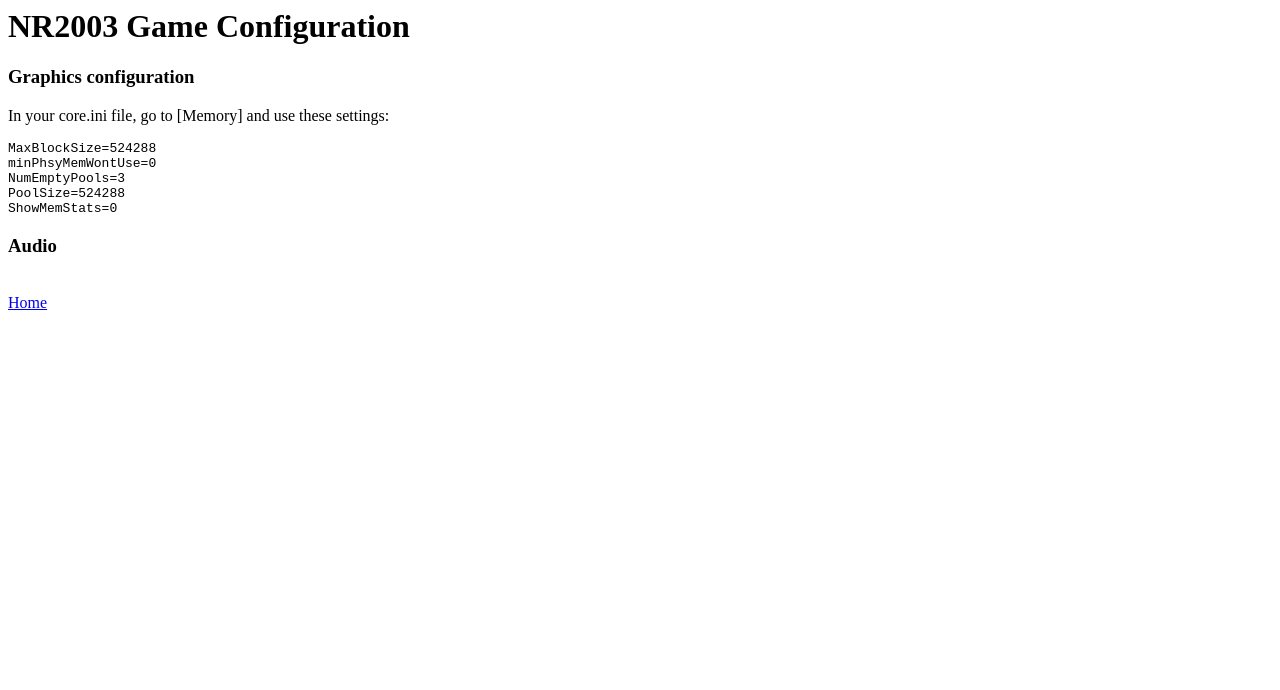
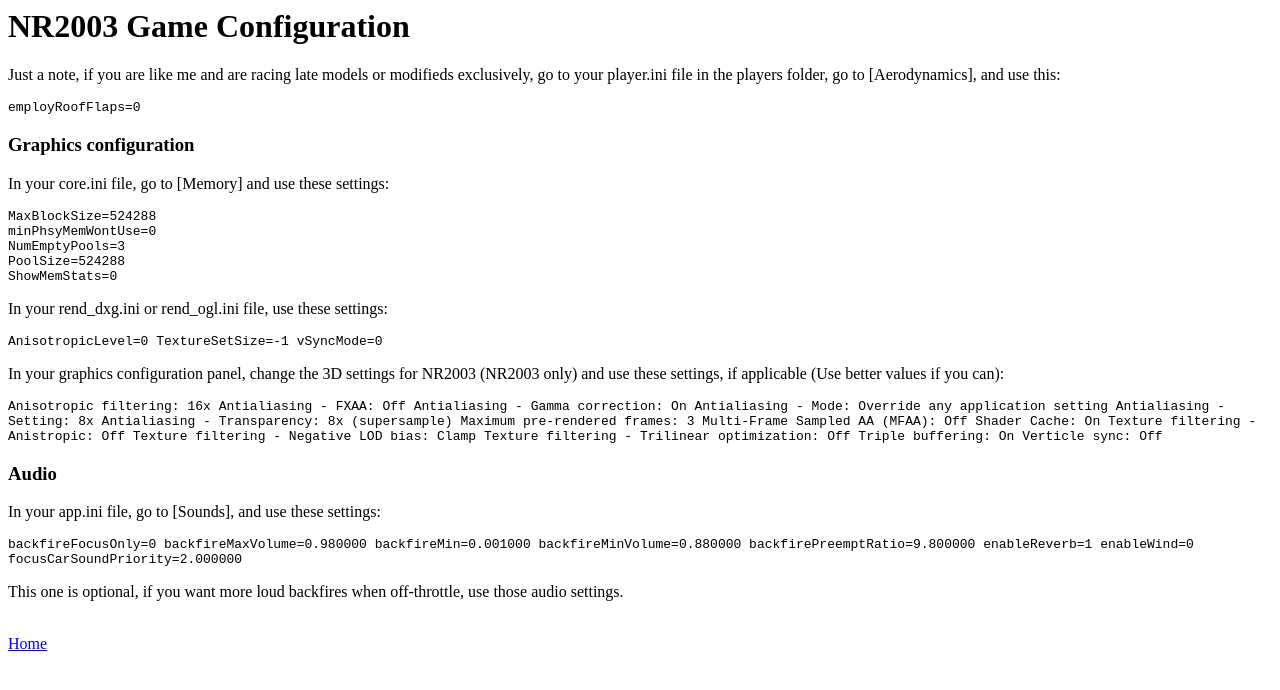
Before and after one commit to nulvoid/nulvoid.github.io, a plain HTML site: page configuration.html in a window 1280 px wide. Drawn offline with Linux system fonts and the light colour scheme.

Commit message:
Update configuration.html

```diff
--- a/configuration.html
+++ b/configuration.html
@@ -7,9 +7,18 @@
 	</STYLE>
 </HEAD>
 <BODY style="background : white">
+
 <H1 style="color : #000000">
 	NR2003 Game Configuration
 </H1>
+
+<P>Just a note, if you are like me and are racing late models or modifieds exclusively, go to your player.ini file in the players folder, go to [Aerodynamics], and use this:</P>
+<CODE>
+	employRoofFlaps=0
+</CODE>
+
+<BR>
+
 <H3 style="color : #000000">
 	Graphics configuration
 </H3>
@@ -21,12 +30,52 @@
 PoolSize=524288<BR>
 ShowMemStats=0
 </CODE>
+<P>In your rend_dxg.ini or rend_ogl.ini file, use these settings:</P>
+<CODE>
+	AnisotropicLevel=0
+	TextureSetSize=-1
+	vSyncMode=0
+</CODE>
+<P>In your graphics configuration panel, change the 3D settings for NR2003 (NR2003 only) and use these settings, if applicable (Use better values if you can):</P>
+<CODE>
+	Anisotropic filtering: 16x
+	Antialiasing - FXAA: Off
+	Antialiasing - Gamma correction: On
+	Antialiasing - Mode: Override any application setting
+	Antialiasing - Setting: 8x
+	Antialiasing - Transparency: 8x (supersample)
+	Maximum pre-rendered frames: 3
+	Multi-Frame Sampled AA (MFAA): Off
+	Shader Cache: On
+	Texture filtering - Anistropic: Off
+	Texture filtering - Negative LOD bias: Clamp
+	Texture filtering - Trilinear optimization: Off
+	Triple buffering: On
+	Verticle sync: Off
+</CODE>
+
 <BR>
+
 <H3 style="color : #000000">
 	Audio
 </H3>
+<P>In your app.ini file, go to [Sounds], and use these settings:</P>
+<CODE>
+	backfireFocusOnly=0
+	backfireMaxVolume=0.980000
+	backfireMin=0.001000
+	backfireMinVolume=0.880000
+	backfirePreemptRatio=9.800000
+	enableReverb=1
+	enableWind=0
+	focusCarSoundPriority=2.000000
+</CODE>
+<P>This one is optional, if you want more loud backfires when off-throttle, use those audio settings.</P>
+
 <BR>
+
 <A HREF="../../index.html">Home</A>
+
 <BODY>
 <HEAD>
 <HTML>
```
